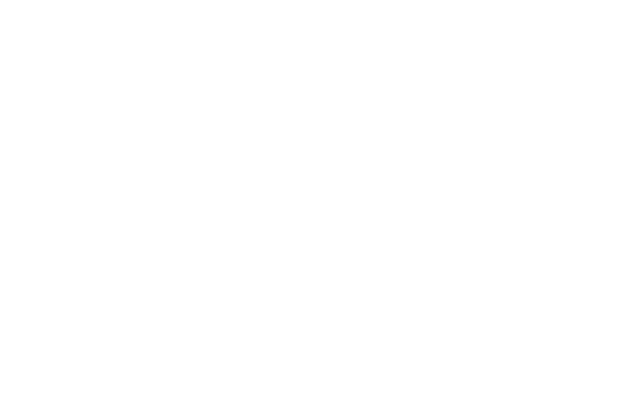
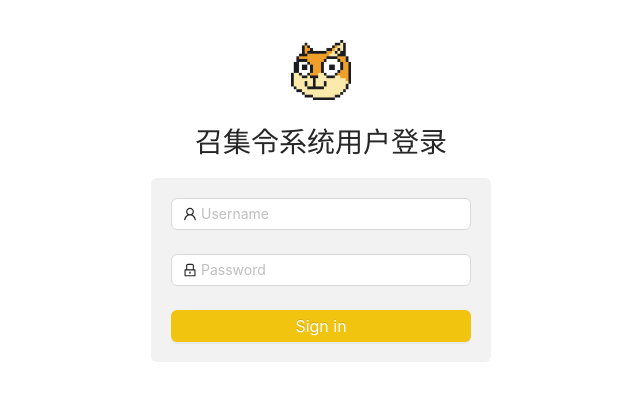
Before and after one commit to StupidRabbit29/Web01_front-end, a React (Create React App) app: page /signin in a window 1280 px wide. Shown: the top 400 px of the page, without its empty margins (319-959 px from the left). Built offline with nearby package versions, Linux system fonts and the light colour scheme.

Commit message:
update signin adn signup

```diff
--- a/src/App.js
+++ b/src/App.js
@@ -1,7 +1,8 @@
 import React, { useState } from 'react';
 import { BrowserRouter as Router, Switch, Route} from 'react-router-dom';
 import Home from './Home';
-import Login from './Login';
+import SignIn from './SignIn';
+import SignUp from './SignUp';
 
 const App = () => {
   const [user, setUser] = useState(null);
@@ -22,8 +23,11 @@
           <Route exact path="/">
             <Home userVars={userVars} />
           </Route>
-          <Route exact path="/login">
-            <Login userVars={userVars} />
+          <Route exact path="/signin">
+            <SignIn userVars={userVars} />
+          </Route>
+          <Route exact path="/signup">
+            <SignUp userVars={userVars} />
           </Route>
         </Switch>
       </div>
--- a/src/Home.js
+++ b/src/Home.js
@@ -36,8 +36,11 @@
     return (
       <div>
         <p>You are not log in!<br/>Log in first!</p>
-        <Link to="/login" >
-          <Button>Log In</Button>
+        <Link to="/signin" >
+          <Button>Sign In</Button>
+        </Link>
+        <Link to="/signup" >
+          <Button>Sign Up</Button>
         </Link>
       </div>
     );
--- a/src/Login.js
+++ /dev/null
@@ -1,59 +0,0 @@
-import React, { useState } from 'react';
-import { Button, Input, Form, Checkbox, message } from 'antd';
-import { Link, Redirect, useHistory  } from 'react-router-dom';
-import { GET } from './Network';
-
-const Login = (props) => {
-  let history = useHistory();
-
-  const formSubmit = (values) => {
-    // 用户验证
-    GET(`/login/${values.username}`, (json) => {
-      console.log(json);
-    }, (errMsg) => {
-      message.error(errMsg);
-    })
-
-    // 后期需要改成响应后端返回结果，也有可能是错误的登录
-    if (true) {
-      props.userVars.setUser(values.username);
-      props.userVars.setEmail("test");
-      props.userVars.setPhone("test");
-      props.userVars.setUserType("1");
-      props.userVars.setIsLogIn(true);
-    };
-
-    // 登录验证通过，允许跳转到主页面
-    // const location = {
-      // pathname: "/",
-      // state: {
-      //   userName: values.username,
-      //   userPassword: values.password
-      // }
-    // };
-    history.push("/");
-  };
-
-  if (!props.userVars.isLogIn) {
-    return (
-      <Form name="basic" initialValues={{ remember: true }} onFinish={formSubmit} >
-        <Form.Item label="Username" name="username" rules={[{ required: true, message: 'Please input your username!' }]} >
-          <Input />
-        </Form.Item>
-        <Form.Item label="Password" name="password" rules={[{ required: true, message: 'Please input your password!' }]} >
-          <Input.Password />
-        </Form.Item>
-        <Form.Item>
-          <Button type="primary" htmlType="submit" >
-            Submit
-          </Button>
-        </Form.Item>
-      </Form>
-    );
-  } else {
-    history.push("/");
-    return (null);
-  };
-};
-
-export default Login;
--- a/src/Network.js
+++ b/src/Network.js
@@ -5,12 +5,12 @@
     if (response.ok) {
       return response.json();
     }
-    throw new Error(`网络请求失败，请稍后再试或咨询管理员。(${response.statusText})`);
+    throw new Error(`网络请求失败 (${response.statusText})`);
   }).then((json) => {
     if (json.result === 'success') {
       success(json);
     } else {
-      throw new Error('非法请求。');
+      fail(json.errMsg);
     }
   }).catch((errInfo) => fail(errInfo.message));
 };
@@ -27,7 +27,7 @@
     if (response.ok) {
       return response.json();
     }
-    throw new Error(`网络请求失败，请稍后再试或咨询管理员。(${response.statusText})`);
+    throw new Error(`网络请求失败 (${response.statusText})`);
   }).then((json) => {
     if (json.result === 'success') {
       success(json);
--- /dev/null
+++ b/src/SignIn&Up.css
@@ -0,0 +1,11 @@
+.rcorners {
+    border-radius: 6px;
+    background: #f2f2f2;
+    padding: 20px;
+    width: 340px;
+    height: 184px;
+    text-align: center;
+    margin: auto;
+    /* position: relative;
+    top: 200px; */
+}
--- /dev/null
+++ b/src/SignIn.js
@@ -0,0 +1,92 @@
+import React, { useState } from 'react';
+import { Button, Input, Form, message } from 'antd';
+import { Link, Redirect, useHistory  } from 'react-router-dom';
+import { GET } from './Network';
+import { UserOutlined, LockOutlined } from '@ant-design/icons';
+import doge from "./doge.png"
+import './SignIn&Up.css'
+
+const SignIn = (props) => {
+  let history = useHistory();
+
+  const formSubmit = (values) => {
+    // 用户验证
+    GET(`/login/${values.username}`, (json) => {
+      console.log(json);
+    }, (errMsg) => {
+      message.error(errMsg);
+    })
+
+    // 后期需要改成响应后端返回结果，也有可能是错误的登录
+    if (true) {
+      props.userVars.setUser(values.username);
+      props.userVars.setEmail("test");
+      props.userVars.setPhone("test");
+      props.userVars.setUserType("1");
+      props.userVars.setIsLogIn(true);
+    };
+
+    // 登录验证通过，允许跳转到主页面
+    // const location = {
+      // pathname: "/",
+      // state: {
+      //   userName: values.username,
+      //   userPassword: values.password
+      // }
+    // };
+    history.push("/");
+  };
+
+  if (!props.userVars.isLogIn) {
+    return (
+      <div
+        style={{
+          width: 350,
+          margin: 'auto',
+          textAlign: "center",
+        }}
+      >
+        <div style={{ textAlign: 'center', margin: "40px 145px 20px 145px" }} >
+          <img
+            style={{ height: '60px', }}
+            alt="logo"
+            src={doge}
+          />
+        </div>
+        <h1 style={{ textAlign: 'center', }} >
+          召集令系统用户登录
+        </h1>
+        <div className="rcorners" >
+          <Form name="basic" initialValues={{ remember: true }} onFinish={formSubmit} >
+            <Form.Item name="username" rules={[{ required: true, message: 'Please input your username!' }]} >
+              <Input
+                prefix={<UserOutlined className="site-form-item-icon" />} placeholder="Username"
+                style={{ width: '100%', borderRadius: '6px'}}
+              />
+            </Form.Item>
+            <Form.Item name="password" rules={[{ required: true, message: 'Please input your password!' }]} >
+              <Input
+                prefix={<LockOutlined className="site-form-item-icon" />}
+                type="password"
+                placeholder="Password"
+                style={{ width: '100%', borderRadius: '6px'}}
+              />
+            </Form.Item>
+            <Form.Item >
+              <Button type="primary" htmlType="submit"
+                style={{ width: '100%', borderRadius: '6px', backgroundColor: '#F1C40F', border: 'none', fontSize: '16px', }}
+              >
+                Sign in
+              </Button>
+            </Form.Item>
+          </Form>
+        </div>
+      </div>
+    );
+  } else {
+    history.push("/");
+    return (null);
+  };
+};
+
+export default SignIn;
--- /dev/null
+++ b/src/SignUp.js
@@ -0,0 +1,84 @@
+import React, { useState } from 'react';
+import { Button, Input, Form, message } from 'antd';
+import { Link, Redirect, useHistory  } from 'react-router-dom';
+import { GET } from './Network';
+import { UserOutlined, LockOutlined } from '@ant-design/icons';
+import doge from "./doge.png"
+import './SignIn&Up.css'
+
+const SignUp = (props) => {
+  let history = useHistory();
+
+  const formSubmit = (values) => {
+    // 用户注册
+    // GET(`/login/${values.username}`, (json) => {
+    //   console.log(json);
+    // }, (errMsg) => {
+    //   message.error(errMsg);
+    // })
+
+    // 后期需要改成响应后端返回结果，也有可能是错误的登录
+    // if (true) {
+    //   props.userVars.setUser(values.username);
+    //   props.userVars.setEmail("test");
+    //   props.userVars.setPhone("test");
+    //   props.userVars.setUserType("1");
+    //   props.userVars.setIsLogIn(true);
+    // };
+
+    history.push("/signin");
+  };
+
+  if (!props.userVars.isLogIn) {
+    return (
+      <div
+        style={{
+          width: 350,
+          margin: 'auto',
+          textAlign: "center",
+        }}
+      >
+        <div style={{ textAlign: 'center', margin: "40px 145px 20px 145px" }} >
+          <img
+            style={{ height: '60px', }}
+            alt="logo"
+            src={doge}
+          />
+        </div>
+        <h1 style={{ textAlign: 'center', }} >
+          召集令系统用户注册
+        </h1>
+        <div className="rcorners" >
+          <Form name="basic" initialValues={{ remember: true }} onFinish={formSubmit} >
+            <Form.Item name="username" rules={[{ required: true, message: 'Please input your username!' }]} >
+              <Input
+                prefix={<UserOutlined className="site-form-item-icon" />} placeholder="Username"
+                style={{ width: '100%', borderRadius: '6px'}}
+              />
+            </Form.Item>
+            <Form.Item name="password" rules={[{ required: true, message: 'Please input your password!' }]} >
+              <Input
+                prefix={<LockOutlined className="site-form-item-icon" />}
+                type="password"
+                placeholder="Password"
+                style={{ width: '100%', borderRadius: '6px'}}
+              />
+            </Form.Item>
+            <Form.Item >
+              <Button type="primary" htmlType="submit"
+                style={{ width: '100%', borderRadius: '6px', backgroundColor: '#F1C40F', border: 'none', fontSize: '16px', }}
+              >
+                Sign up
+              </Button>
+            </Form.Item>
+          </Form>
+        </div>
+      </div>
+    );
+  } else {
+    history.push("/");
+    return (null);
+  };
+};
+
+export default SignUp;
```
Also changed, not shown: src/doge.png (added).
